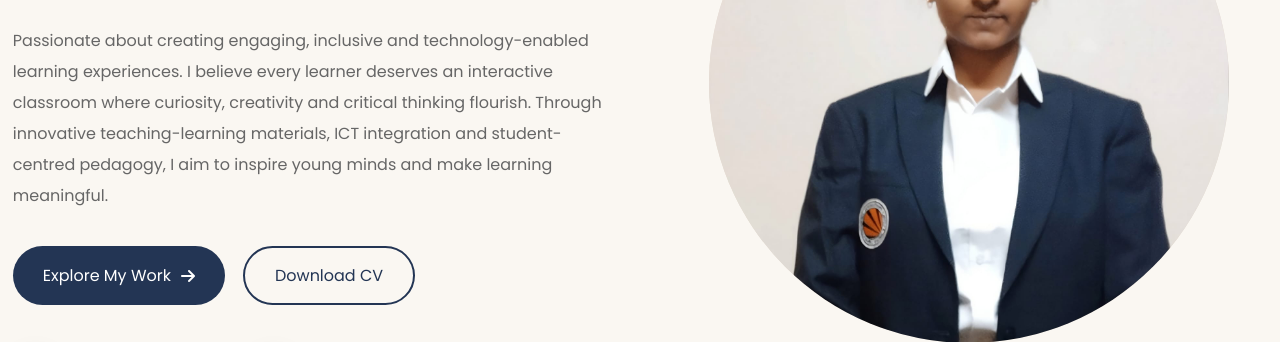
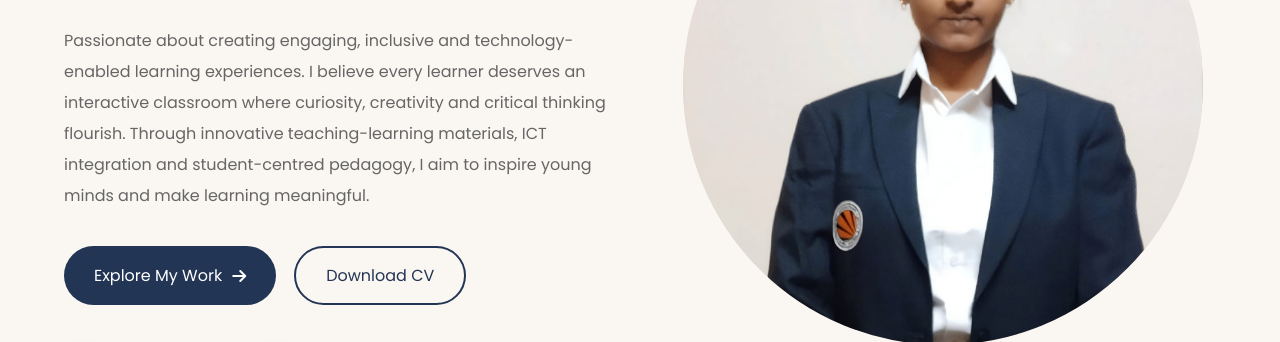
Before and after one commit to roshanikashyap/Portfolio, a plain HTML site: page index.html in a window 1280 px wide. Shown: the part 433-775 px from the top of the page. Drawn offline with nearby package versions, Linux system fonts and the light colour scheme.

Commit message:
Update style.css

```diff
--- a/style.css
+++ b/style.css
@@ -1679,7 +1679,7 @@ footer p{
                 RESPONSIVE
 ==========================================================*/
 
-@media(max-width:992px){
+@media(max-width:900px){
 
 .hero-container,
 .about-container,
@@ -1946,15 +1946,3 @@ padding:25px 0;
 /* ===== END ===== */
 
 }
-/* ===============================
-   DESKTOP VIEW - FULL WIDTH
-   =============================== */
-
-@media screen and (min-width: 1200px){
-
-    .container{
-        width:98%;
-        max-width:1600px;
-    }
-
-}
```
